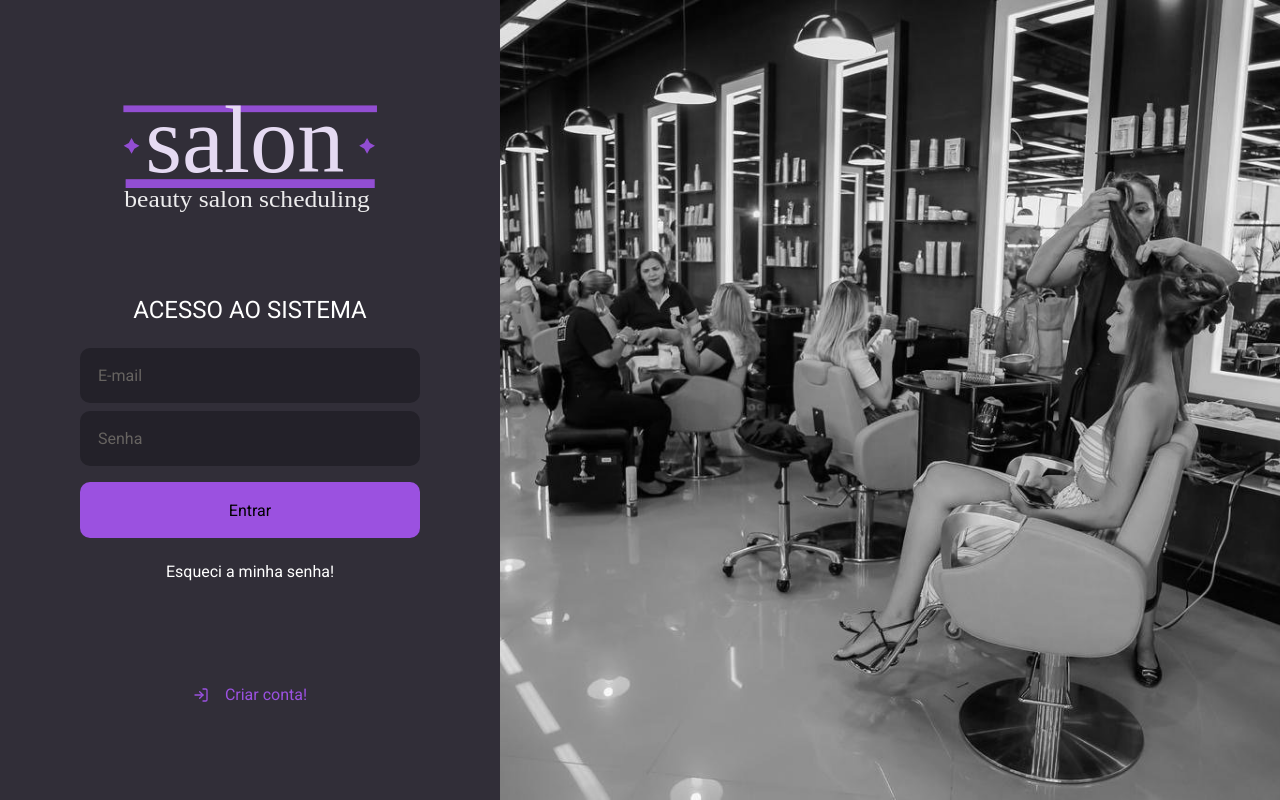
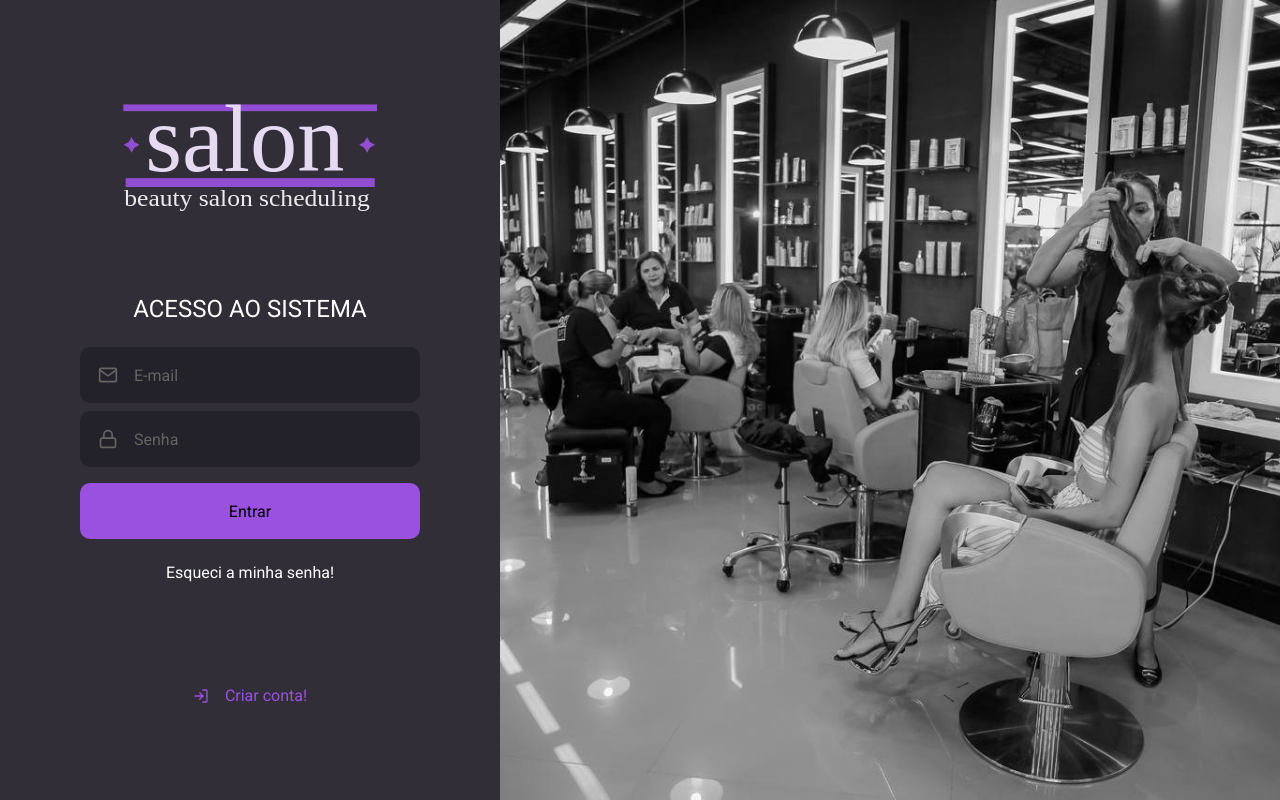
Before and after one commit to murillo-romeu/salon-web, a React (Create React App) app: page / in a window 1280 px wide. Built offline with nearby package versions, Linux system fonts and the light colour scheme.

Commit message:
Separando componentes button, input

```diff
--- /dev/null
+++ b/src/components/Button/index.tsx
@@ -0,0 +1,14 @@
+import React, { ButtonHTMLAttributes } from 'react';
+import { Container } from './styles';
+
+type ButtonProps = ButtonHTMLAttributes<HTMLButtonElement>
+
+const Button: React.FC<ButtonProps> = ({ children, ...rest }) => (
+
+  <Container type="button" {...rest}>
+    {children}
+  </Container>
+
+);
+
+export default Button;
--- /dev/null
+++ b/src/components/Button/styles.ts
@@ -0,0 +1,18 @@
+import styled from 'styled-components';
+import { shade } from 'polished';
+
+export const Container = styled.button`
+  background-color: #9B51E0;
+  height: 56px;
+  border-radius: 10px;
+  border: 0;
+  padding: 0 16px;
+  width: 100%;
+  font-weight: 500;
+  margin-top: 16px;
+  transition: background-color 0.2s;
+
+  &:hover {
+    background: ${shade(0.2, '#9B51E0')}
+  }
+`;
--- /dev/null
+++ b/src/components/Input/index.tsx
@@ -0,0 +1,17 @@
+import React, { InputHTMLAttributes } from 'react';
+import { IconBaseProps } from 'react-icons';
+import { Container } from './styles';
+
+interface InputProps extends InputHTMLAttributes<HTMLInputElement>{
+  name: string;
+  icon: React.ComponentType<IconBaseProps>;
+}
+
+const Input: React.FC<InputProps> = ({ icon: Icon, ...rest }) => (
+  <Container>
+    { Icon && <Icon size={20} />}
+    <input {...rest} type="text" />
+  </Container>
+);
+
+export default Input;
--- /dev/null
+++ b/src/components/Input/styles.ts
@@ -0,0 +1,34 @@
+import styled from 'styled-components';
+
+export const Container = styled.div`
+
+  background-color: #232129;
+  border-radius: 10px;
+  border: 2px solid #232129;
+  padding: 16px;
+  width: 100%;
+  color: #666360;
+
+  & + div {
+    margin-top: 8px;
+  }
+
+  display: flex;
+  align-items: center;
+
+  input {
+    flex: 1;
+    background: transparent;
+    border: 0;
+    color: #ffffff;
+
+    &::placeholder {
+      color: #666360;
+    }
+  }
+
+  svg {
+    margin-right: 16px;
+  }
+
+`;
--- a/src/pages/signIn/index.tsx
+++ b/src/pages/signIn/index.tsx
@@ -1,7 +1,9 @@
 import React from 'react';
-import { FiLogIn } from 'react-icons/fi';
+import { FiLogIn, FiMail, FiLock } from 'react-icons/fi';
 import logo from '../../assets/logo.svg';
 import { Container, Content, Background } from './styles';
+import Button from '../../components/Button';
+import Input from '../../components/Input';
 
 const SignIn: React.FC = () => (
   <Container>
@@ -9,9 +11,14 @@
       <img src={logo} height={120} alt="Salon" />
       <form>
         <h2>ACESSO AO SISTEMA</h2>
-        <input placeholder="E-mail" />
-        <input type="password" placeholder="Senha" />
-        <button type="submit"> Entrar </button>
+        <Input name="email" icon={FiMail} placeholder="E-mail" />
+        <Input
+          name="password"
+          icon={FiLock}
+          type="password"
+          placeholder="Senha"
+        />
+        <Button type="submit"> Entrar </Button>
         <a href="forgot">Esqueci a minha senha!</a>
       </form>
       <a href="forgot">
--- a/src/pages/signIn/styles.ts
+++ b/src/pages/signIn/styles.ts
@@ -26,41 +26,6 @@
 
     h2 {
       margin-bottom: 24px;
-    }
-
-    input {
-      background-color: #232129;
-      border-radius: 10px;
-      border: 2px solid #232129;
-      padding: 16px;
-      width: 100%;
-      color: #ffffff;
-
-      &::placeholder {
-        color: #666360;
-      }
-
-
-      & + input {
-        margin-top: 8px;
-      }
-
-    }
-
-    button {
-      background-color: #9B51E0;
-      height: 56px;
-      border-radius: 10px;
-      border: 0;
-      padding: 0 16px;
-      width: 100%;
-      font-weight: 500;
-      margin-top: 16px;
-      transition: background-color 0.2s;
-
-      &:hover {
-        background: ${shade(0.2, '#9B51E0')}
-      }
     }
 
     a {
```
Also changed, not shown: .eslintrc.json.
